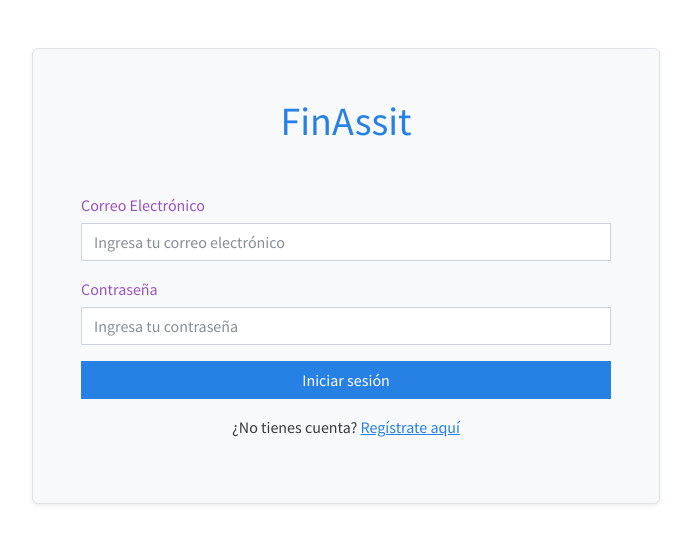
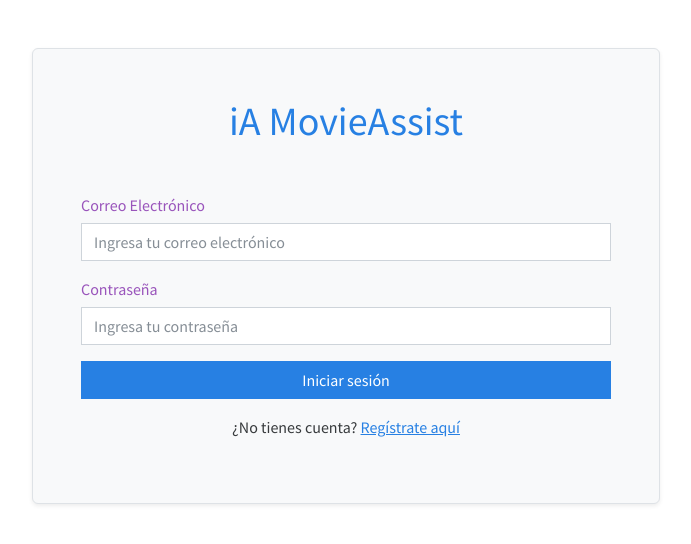
Before and after one commit to appsowner/iamovieassit2025, a Flask app: page / in a window 1280 px wide. Shown: the top 544 px of the page, without its empty margins (294-985 px from the left). Run offline with Flask 3, Linux system fonts and the light colour scheme; some libraries are stand-ins or nearby versions.

Commit message:
change title

```diff
--- a/templates/index.html
+++ b/templates/index.html
@@ -1,7 +1,7 @@
 {% extends 'base.html' %}
 
 {% block title %}
-    Bienvenido  FinAssit
+    Bienvenido  iA MovieAssist
 {% endblock %}
 
 {% block content %}
@@ -9,7 +9,7 @@
         <div class="col-md-6">
             <!-- Contenedor de bienvenida -->
             <div class="p-5 border rounded shadow-sm bg-light">
-                <h2 class="h1 text-center text-primary mb-5">FinAssit</h2>
+                <h2 class="h1 text-center text-primary mb-5">iA MovieAssist</h2>
                 {% if error %}
                 <div class="alert alert-danger">{{ error }}</div>
                 {% endif %}
```
